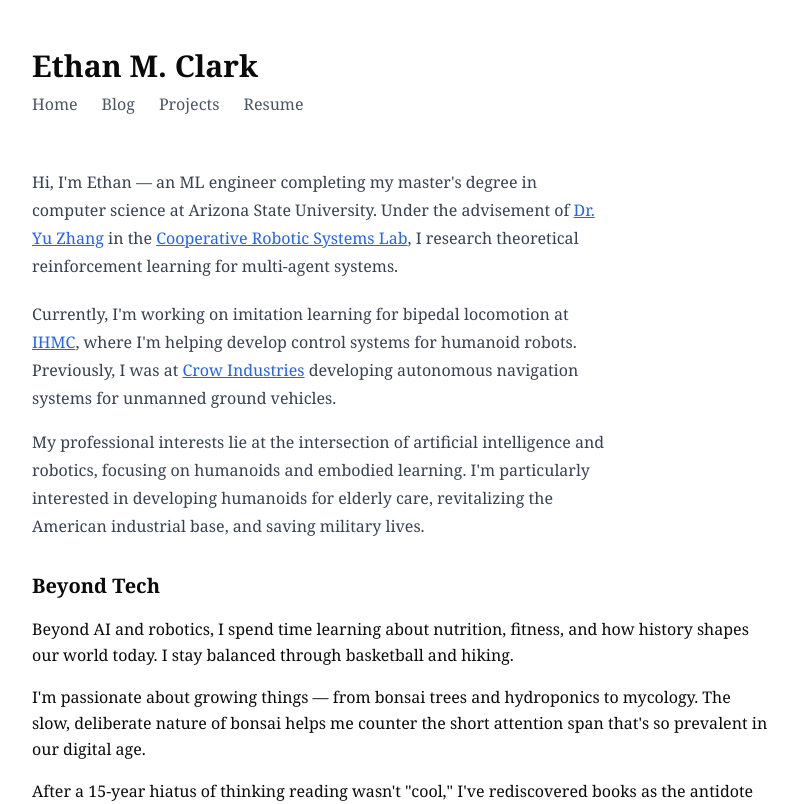
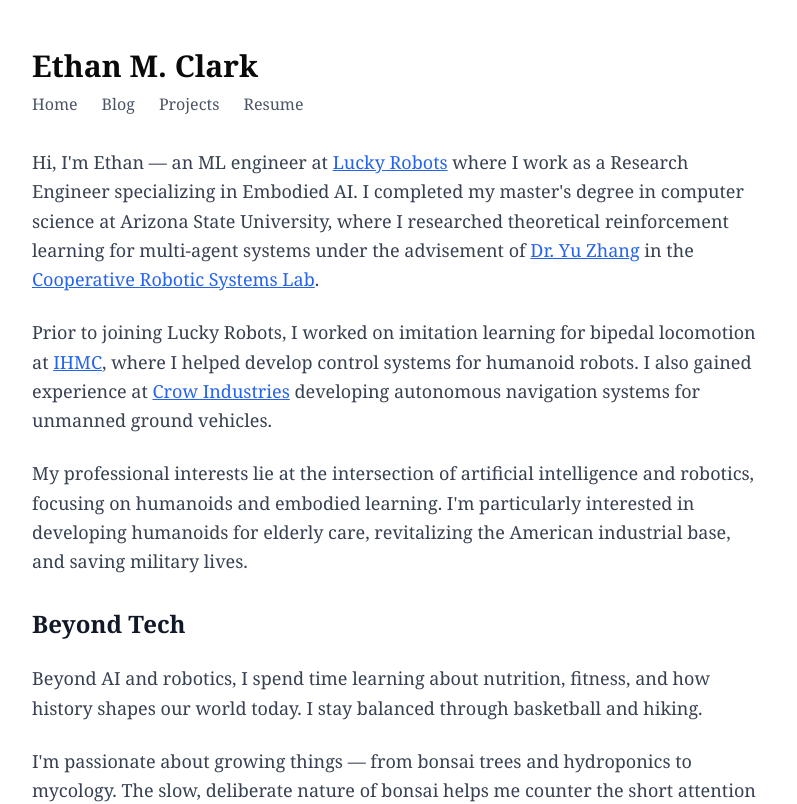
Before and after one commit to ethanmclark1/personal_website, a Next.js app: page / in a window 1280 px wide. Shown: the top 804 px of the page, without its empty margins (240-1037 px from the left). Built offline with nearby package versions, Linux system fonts and the light colour scheme.

Commit message:
update content

```diff
--- a/src/components/home/About.tsx
+++ b/src/components/home/About.tsx
@@ -1,24 +1,22 @@
 export function About() {
   return (
-   <section className="prose">
-     <div className="flex items-start justify-between">
-       <div className="space-y-4">
-         <p>
-           Hi, I'm Ethan — an ML engineer completing my master's degree in computer science at Arizona State University.
-           Under the advisement of <a href="https://www.public.asu.edu/~yzhan442/" target="_blank" rel="noopener noreferrer" className="text-blue-600 hover:text-blue-800 hover:underline">Dr. Yu Zhang</a> in the <a href="https://www.public.asu.edu/~yzhan442/CRS.html" target="_blank" rel="noopener noreferrer" className="text-blue-600 hover:text-blue-800 hover:underline">Cooperative Robotic Systems Lab</a>,
-           I research theoretical reinforcement learning for multi-agent systems.
+    <section className="prose prose-lg max-w-none">
+      <div className="space-y-6">
+        <p className="leading-relaxed">
+          Hi, I'm Ethan — an ML engineer at <a href="https://www.luckyrobots.com/" target="_blank" rel="noopener noreferrer" className="text-blue-600 hover:text-blue-800 hover:underline">Lucky Robots</a> where I work as a Research Engineer specializing in Embodied AI.
+          I completed my master's degree in computer science at Arizona State University,
+          where I researched theoretical reinforcement learning for multi-agent systems under the advisement of <a href="https://www.public.asu.edu/~yzhan442/" target="_blank" rel="noopener noreferrer" className="text-blue-600 hover:text-blue-800 hover:underline">Dr. Yu Zhang</a> in the <a href="https://www.public.asu.edu/~yzhan442/CRS.html" target="_blank" rel="noopener noreferrer" className="text-blue-600 hover:text-blue-800 hover:underline">Cooperative Robotic Systems Lab</a>.
         </p>
-         <p>
-           Currently, I'm working on imitation learning for bipedal locomotion at <a href="https://robots.ihmc.us/" target="_blank" rel="noopener noreferrer" className="text-blue-600 hover:text-blue-800 hover:underline">IHMC</a>, where
-           I'm helping develop control systems for humanoid robots. Previously, I was at <a href="https://www.crowindustriesinc.com/" target="_blank" rel="noopener noreferrer" className="text-blue-600 hover:text-blue-800 hover:underline">Crow Industries</a> developing autonomous navigation systems for unmanned ground vehicles.
+        <p className="leading-relaxed">
+          Prior to joining Lucky Robots, I worked on imitation learning for bipedal locomotion at <a href="https://robots.ihmc.us/" target="_blank" rel="noopener noreferrer" className="text-blue-600 hover:text-blue-800 hover:underline">IHMC</a>, where
+          I helped develop control systems for humanoid robots. I also gained experience at <a href="https://www.crowindustriesinc.com/" target="_blank" rel="noopener noreferrer" className="text-blue-600 hover:text-blue-800 hover:underline">Crow Industries</a> developing autonomous navigation systems for unmanned ground vehicles.
         </p>
-         <p>
+        <p className="leading-relaxed">
           My professional interests lie at the intersection of artificial intelligence and robotics,
           focusing on humanoids and embodied learning.
           I'm particularly interested in developing humanoids for elderly care, revitalizing the American industrial base, and saving military lives.
         </p>
       </div>
-     </div>
     </section>
   )
 }
--- a/src/components/home/BeyondTech.tsx
+++ b/src/components/home/BeyondTech.tsx
@@ -1,8 +1,8 @@
 export function BeyondTech() {
   return (
-    <section>
-      <h2 className="text-xl font-semibold mb-4">Beyond Tech</h2>
-      <div className="space-y-4">
+    <section className="prose prose-lg max-w-none">
+      <h2 className="text-2xl font-semibold mb-6">Beyond Tech</h2>
+      <div className="space-y-6">
         <p className="leading-relaxed">
           Beyond AI and robotics, I spend time learning about nutrition, fitness, and how history
           shapes our world today. I stay balanced through basketball and hiking.
```
Lines whose indentation alone changed are shown as unchanged.
